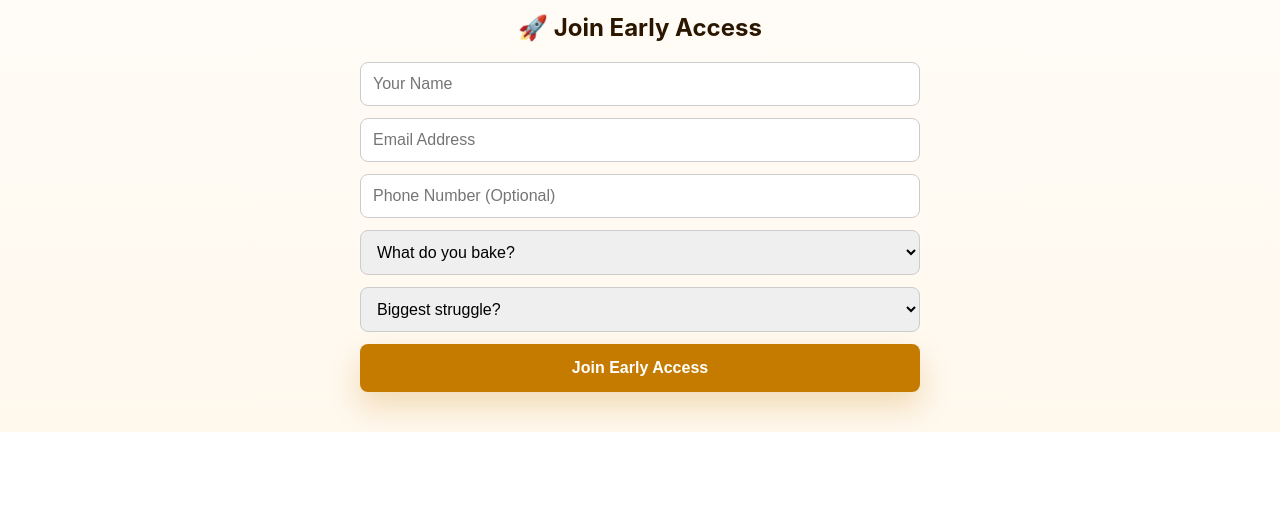
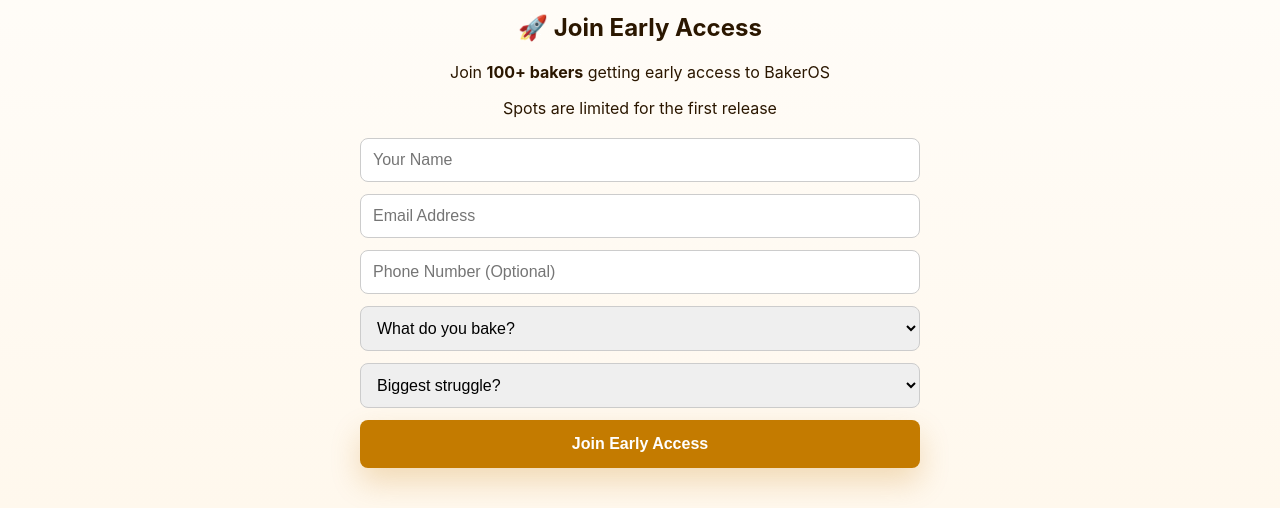
Before and after one commit to soulek001-hue/BakerOS-site, a plain HTML site: page index.html in a window 1280 px wide. Shown: the part 839-1347 px from the top of the page. Before the commit the page ends 1271 px from the top, so only its background shows below. Drawn offline with Linux system fonts and the light colour scheme.

Commit message:
Update index.html

```diff
--- a/index.html
+++ b/index.html
@@ -29,6 +29,14 @@
   </p>
 
   <h2>🚀 Join Early Access</h2>
+
+<p class="cta-text">
+  Join <strong>100+ bakers</strong> getting early access to BakerOS
+</p>
+
+<p class="cta-subtext">
+  Spots are limited for the first release
+</p>
 
   <!-- FORM -->
   <form action="https://formspree.io/f/xlgzrovp" method="POST" class="form">
```
